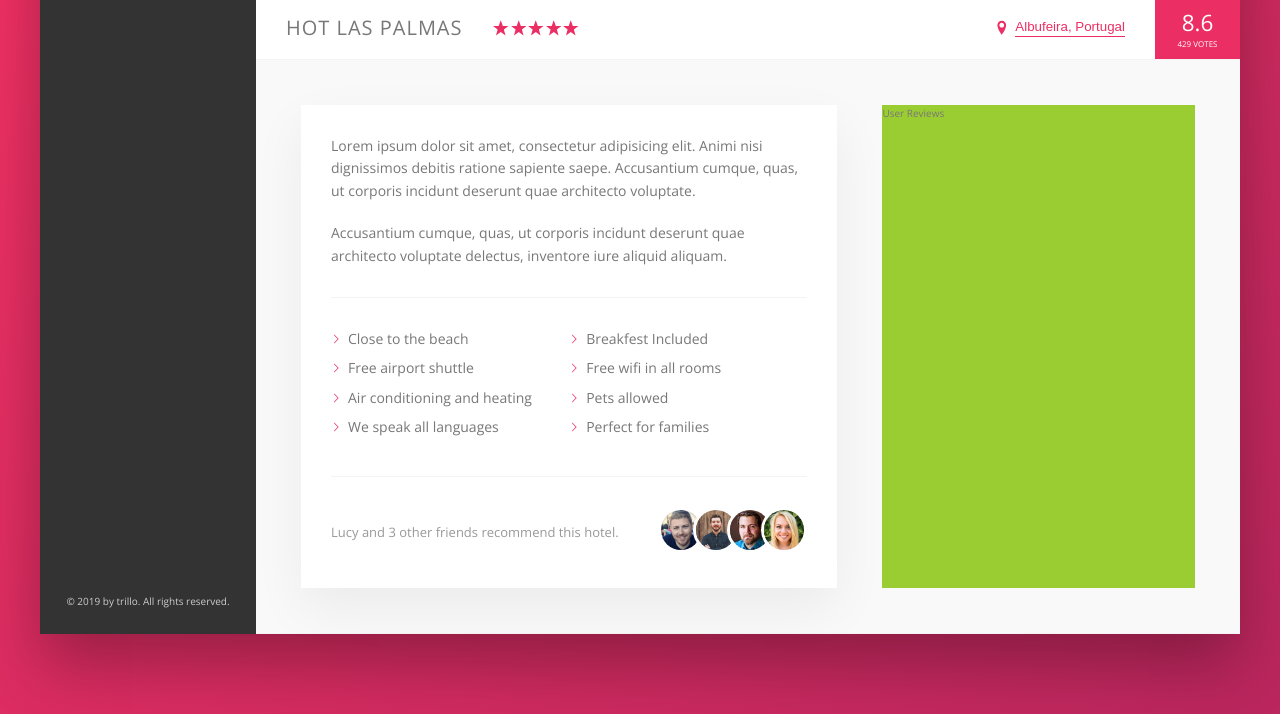
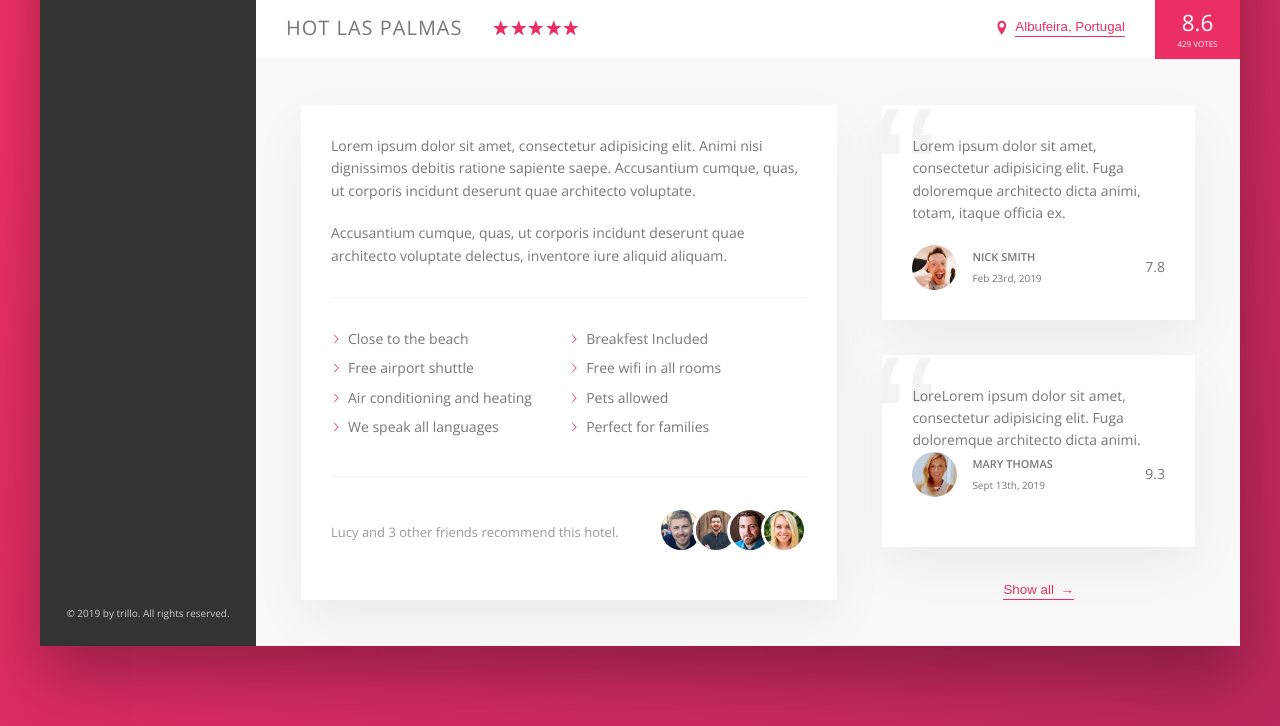
Before and after one commit to shanehonanie/Advanced-CSS-and-Sass, a website: page Trillo/index.html in a window 1280 px wide. Shown: the part 538-1264 px from the top of the page. Drawn offline with nearby package versions, Linux system fonts and the light colour scheme.

Commit message:
User Reviews Complete

```diff
--- a/Trillo/index.html
+++ b/Trillo/index.html
@@ -214,7 +214,33 @@
 						</div>
 
 						<div class="user-reviews">
-							User Reviews
+							<figure class="review">
+								<blockquote class="review__text">
+									Lorem ipsum dolor sit amet, consectetur adipisicing elit. Fuga doloremque architecto dicta animi, totam, itaque officia ex.
+								</blockquote>
+								<figcaption class="review__user">
+									<img src="img/user-1.jpg" alt="User 1" class="review__photo">
+									<div class="review__user-box">
+										<p class="review__user-name">Nick Smith</p>
+										<p class="review__user-date">Feb 23rd, 2019</p>
+									</div>
+									<div class="review__ratin">7.8</div>
+								</figcaption>
+							</figure>
+							<figure class="review">
+								<blockquote class="review__text">
+									LoreLorem ipsum dolor sit amet, consectetur adipisicing elit. Fuga doloremque architecto dicta animi.
+								<figcaption class="review__user">
+									<img src="img/user-2.jpg" alt="User 2" class="review__photo">
+									<div class="review__user-box">
+										<p class="review__user-name">Mary Thomas</p>
+										<p class="review__user-date">Sept 13th, 2019</p>
+									</div>
+									<div class="review__ratin">9.3</div>
+								</figcaption>
+							</figure>
+
+							<button class="btn-inline">Show all <span>&rarr;</span></button>
 						</div>
 					</div>
 				</main>
--- a/Trillo/sass/_components.scss
+++ b/Trillo/sass/_components.scss
@@ -266,13 +266,22 @@
 	cursor: pointer;
 	transition: all 0.2s;
 
+	& span {
+		margin-left: 3px;
+		transition: margin-left 0.2s;
+	}
+
 	&:hover {
 		color: var(--color-grey-dark-1);
-		animation: pulsate 1s infinite;
+
+		span {
+			margin-left: 8px;
+		}
 	}
 
 	&:focus {
 		outline: none;
+		animation: pulsate 1s infinite;
 	}
 }
 
@@ -361,3 +370,65 @@
 		}
 	}
 }
+
+// Reviews
+.review {
+	background-color: #fff;
+	box-shadow: var(--shadow-light);
+	padding: 3rem;
+	margin-bottom: 3.5rem;
+	position: relative;
+	overflow: hidden;
+
+	&__text {
+		margin-bottom: 2rem;
+		z-index: 2;
+		position: relative;
+	}
+
+	&__user {
+		display: flex;
+		align-items: center;
+	}
+
+	&__photo {
+		height: 4.5rem;
+		width: 4.5rem;
+		border-radius: 50%;
+		margin-right: 1.5rem;
+	}
+
+	&__user-box {
+		margin-right: auto;
+	}
+
+	&__user-name {
+		font-size: 1.1rem;
+		font-weight: 600;
+		text-transform: uppercase;
+		margin-bottom: 0.4rem;
+	}
+
+	&__user-date {
+		font-size: 1rem;
+		color: var(--color-grey-light-dark-3);
+	}
+
+	&__rating {
+		color: var(--color-primary);
+		font-size: 2.2rem;
+		font-weight: 300;
+	}
+
+	&::before {
+		content: '\201C';
+		position: absolute;
+		top: -2.75rem;
+		left: -1rem;
+		line-height: 1;
+		font-size: 20rem;
+		color: var(--color-grey-light-2);
+		font-family: sans-serif;
+		z-index: 1;
+	}
+}
--- a/Trillo/sass/_layout.scss
+++ b/Trillo/sass/_layout.scss
@@ -38,6 +38,7 @@
 }
 
 .detail {
+	font-size: 1.4rem;
 	display: flex;
 	padding: 4.5rem;
 	background-color: var(--color-grey-light-1);
@@ -45,7 +46,6 @@
 }
 
 .description {
-	font-size: 1.4rem;
 	background-color: #fff;
 	box-shadow: var(--shadow-light);
 	padding: 3rem;
@@ -54,6 +54,9 @@
 }
 
 .user-reviews {
-	background-color: yellowgreen;
 	flex: 1;
+
+	display: flex;
+	flex-direction: column;
+	align-items: center;
 }
```
Also changed, not shown: Trillo/css/style.css.
